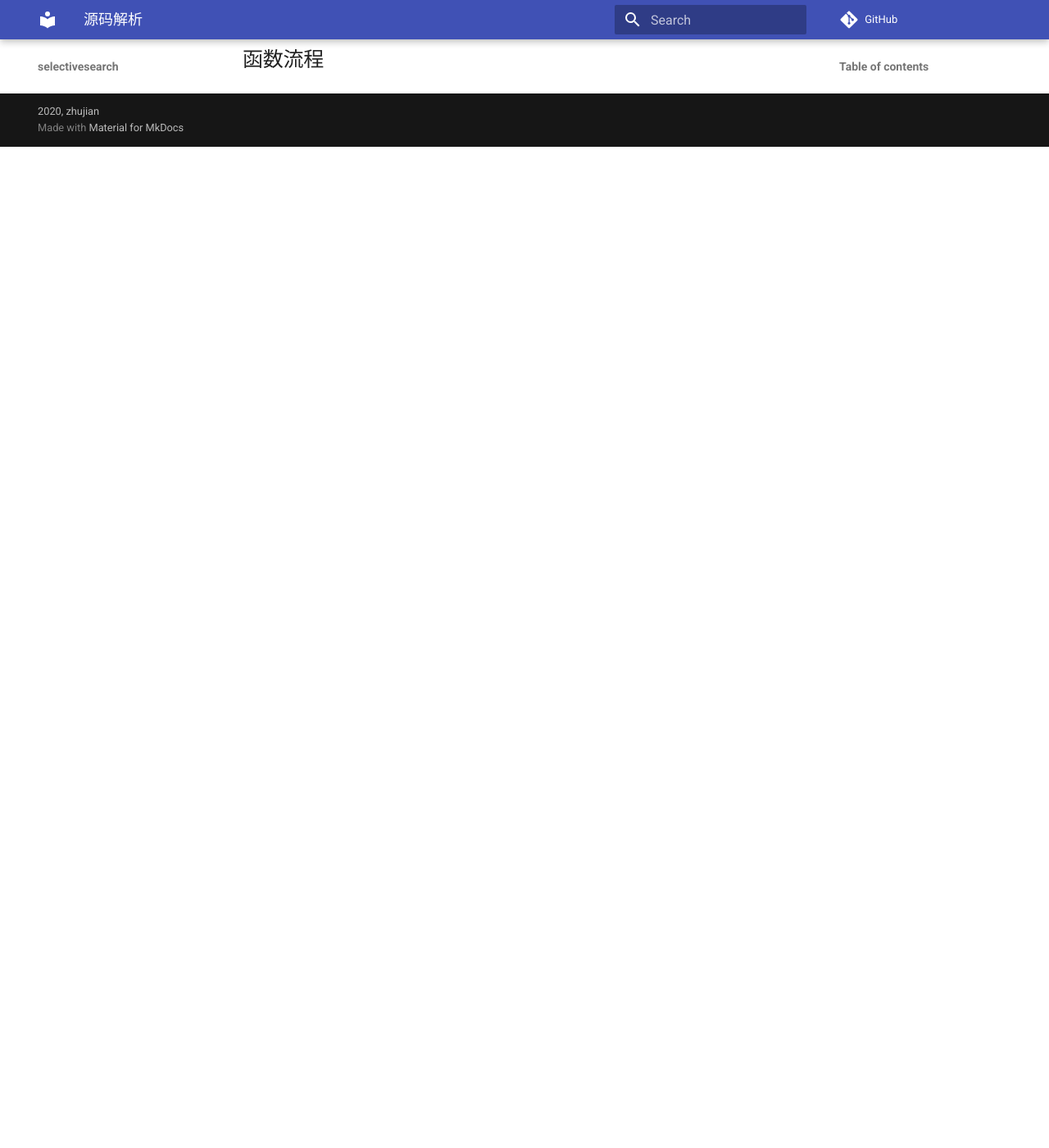
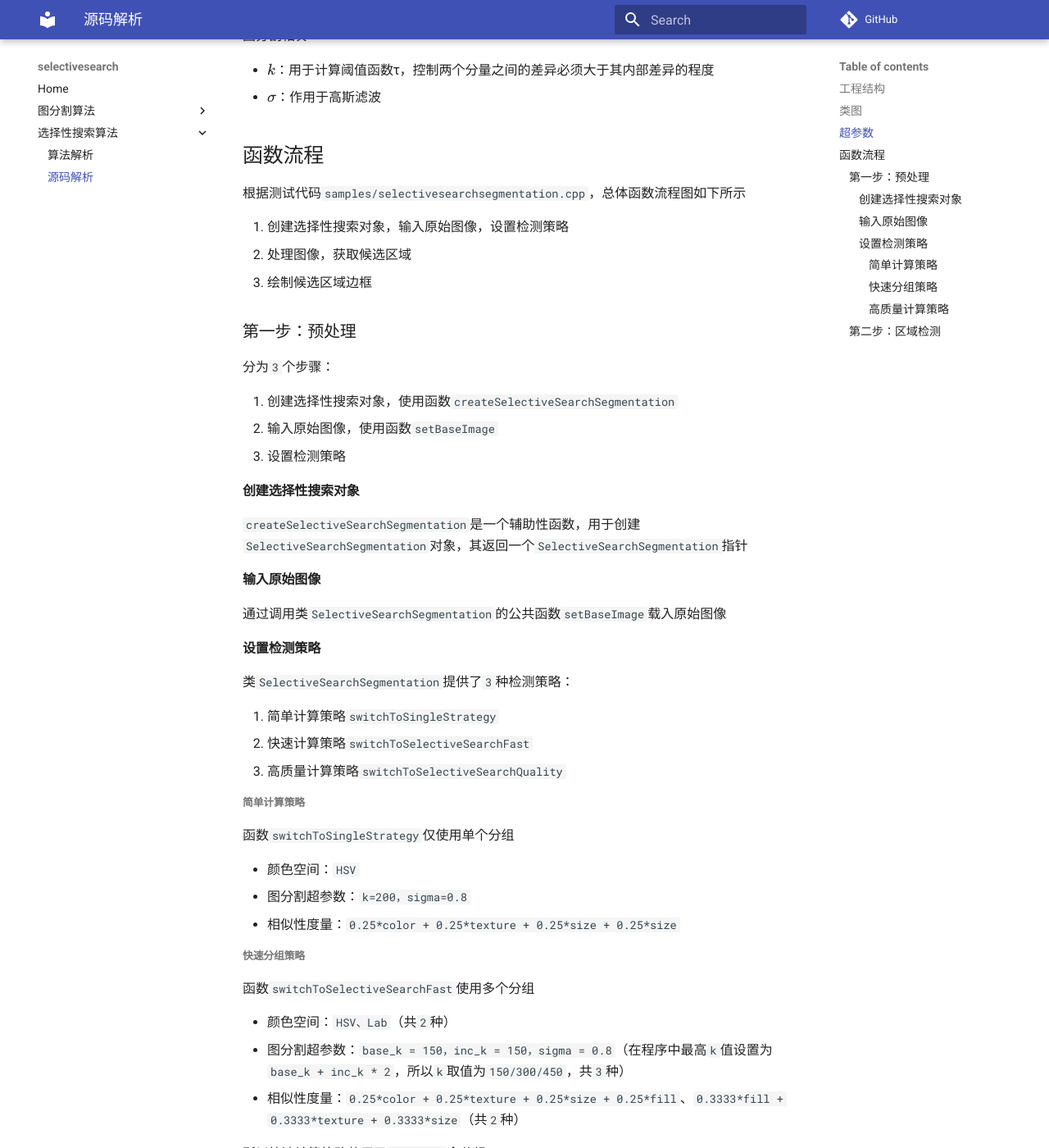
Before and after one commit to object-detection-algorithm/selectivesearch, an MkDocs documentation site: the page built from docs/选择性搜索-源码解析.md, in a window 1280 px wide and 1400 px high, scrolled down 2452 px. Shown: the whole window at 82% size. Built offline with MkDocs 1.6.1 and Material for MkDocs 9.7.7, drawn with Linux system fonts in a browser that asks for light colours; formulas are drawn with MathJax 3; comment, search, counter and statistics services are not loaded; before the commit the page ends 2631 px from its top, so only the background shows below that; some of the changed text lies outside the part shown.

Commit message:
docs(selectivesearch): 更新源码解析：预处理操作
1. 创建选择性搜索对象
2. 设置原始图像
3. 设置分组策略

```diff
--- a/docs/选择性搜索-源码解析.md
+++ b/docs/选择性搜索-源码解析.md
@@ -84,4 +84,71 @@
 
 ## 超参数
 
+图分割相关：
+
+* $k$：用于计算阈值函数τ，控制两个分量之间的差异必须大于其内部差异的程度
+* $\sigma$：作用于高斯滤波
+
 ## 函数流程
+
+根据测试代码`samples/selectivesearchsegmentation.cpp`，总体函数流程图如下所示
+
+1. 创建选择性搜索对象，输入原始图像，设置检测策略
+2. 处理图像，获取候选区域
+3. 绘制候选区域边框
+
+### 第一步：预处理
+
+分为`3`个步骤：
+
+1. 创建选择性搜索对象，使用函数`createSelectiveSearchSegmentation`
+2. 输入原始图像，使用函数`setBaseImage`
+3. 设置检测策略
+
+#### 创建选择性搜索对象
+
+`createSelectiveSearchSegmentation`是一个辅助性函数，用于创建`SelectiveSearchSegmentation`对象，其返回一个`SelectiveSearchSegmentation`指针
+
+#### 输入原始图像
+
+通过调用类`SelectiveSearchSegmentation`的公共函数`setBaseImage`载入原始图像
+
+#### 设置检测策略
+
+类`SelectiveSearchSegmentation`提供了`3`种检测策略：
+
+1. 简单计算策略`switchToSingleStrategy`
+2. 快速计算策略`switchToSelectiveSearchFast`
+3. 高质量计算策略`switchToSelectiveSearchQuality`
+
+##### 简单计算策略
+
+函数`switchToSingleStrategy`仅使用单个分组
+
+* 颜色空间：`HSV`
+* 图分割超参数：`k=200，sigma=0.8`
+* 相似性度量：`0.25*color + 0.25*texture + 0.25*size + 0.25*size`
+
+##### 快速分组策略
+
+函数`switchToSelectiveSearchFast`使用多个分组
+
+* 颜色空间：`HSV、Lab`（共`2`种）
+* 图分割超参数：`base_k = 150，inc_k = 150，sigma = 0.8`（在程序中最高`k`值设置为`base_k + inc_k * 2`，所以`k`取值为`150/300/450`，共`3`种）
+* 相似性度量：`0.25*color + 0.25*texture + 0.25*size + 0.25*fill`、`0.3333*fill + 0.3333*texture + 0.3333*size`（共`2`种）
+
+所以快速计算策略使用了`2*3*2=12`个分组
+
+##### 高质量计算策略
+
+函数`switchToSelectiveSearchQuality`使用了更多的分组
+
+* 颜色空间：`HSV、Lab、I、H、bgI`（共`5`种）
+* 图分割超参数：`base_k = 150，inc_k = 150，sigma = 0.8`（在程序中最高`k`值设置为`base_k + inc_k * 2`，所以`k`取值为`150/300/450`，共`3`种）
+* 相似性度量：`0.25*color + 0.25*texture + 0.25*size + 0.25*fill、0.3333*fill + 0.3333*texture + 0.3333*size、fill、size`（共`4`种）
+
+所以高质量计算策略使用了`5*3*4=60`个分组
+
+### 第二步：区域检测
+
+在预处理阶段设置了多个分组策略，
```
